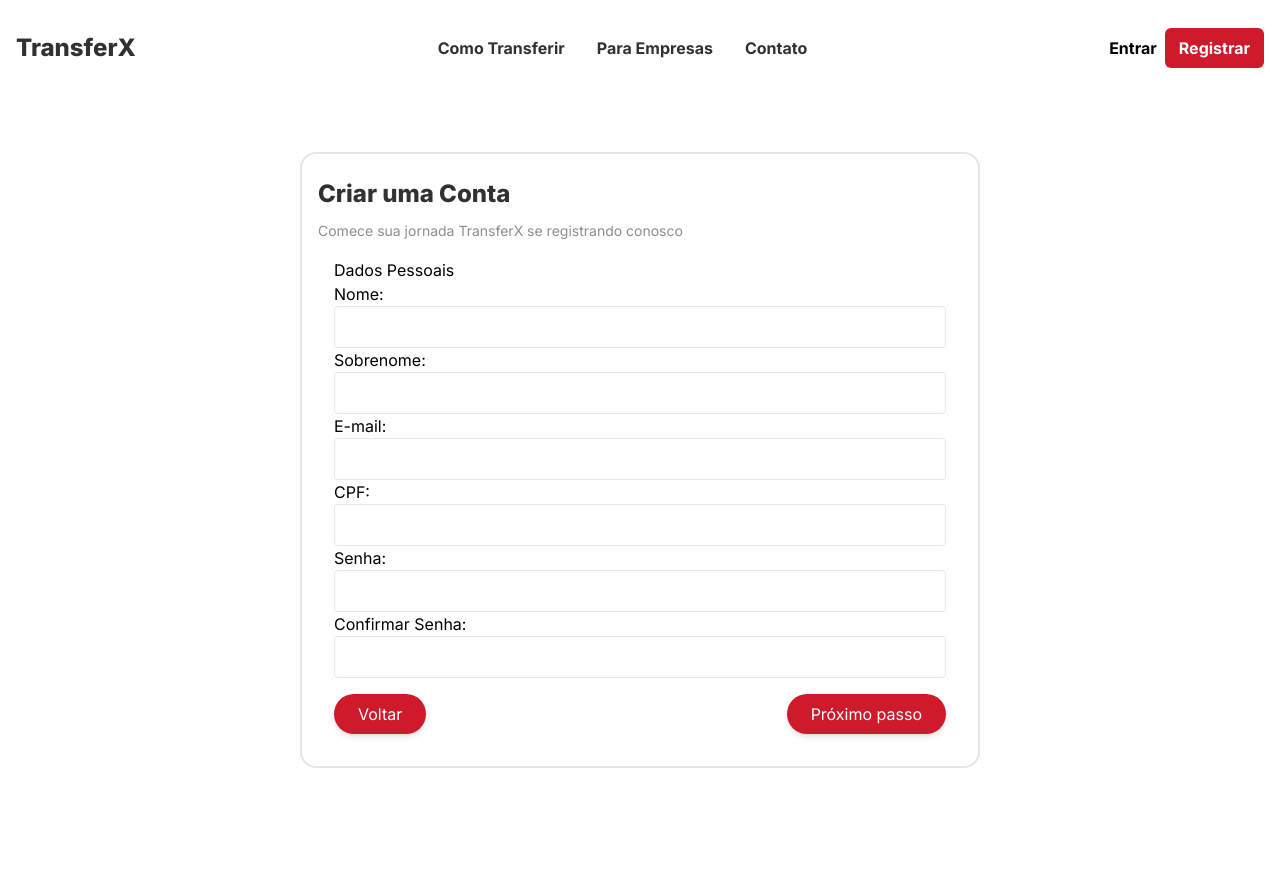
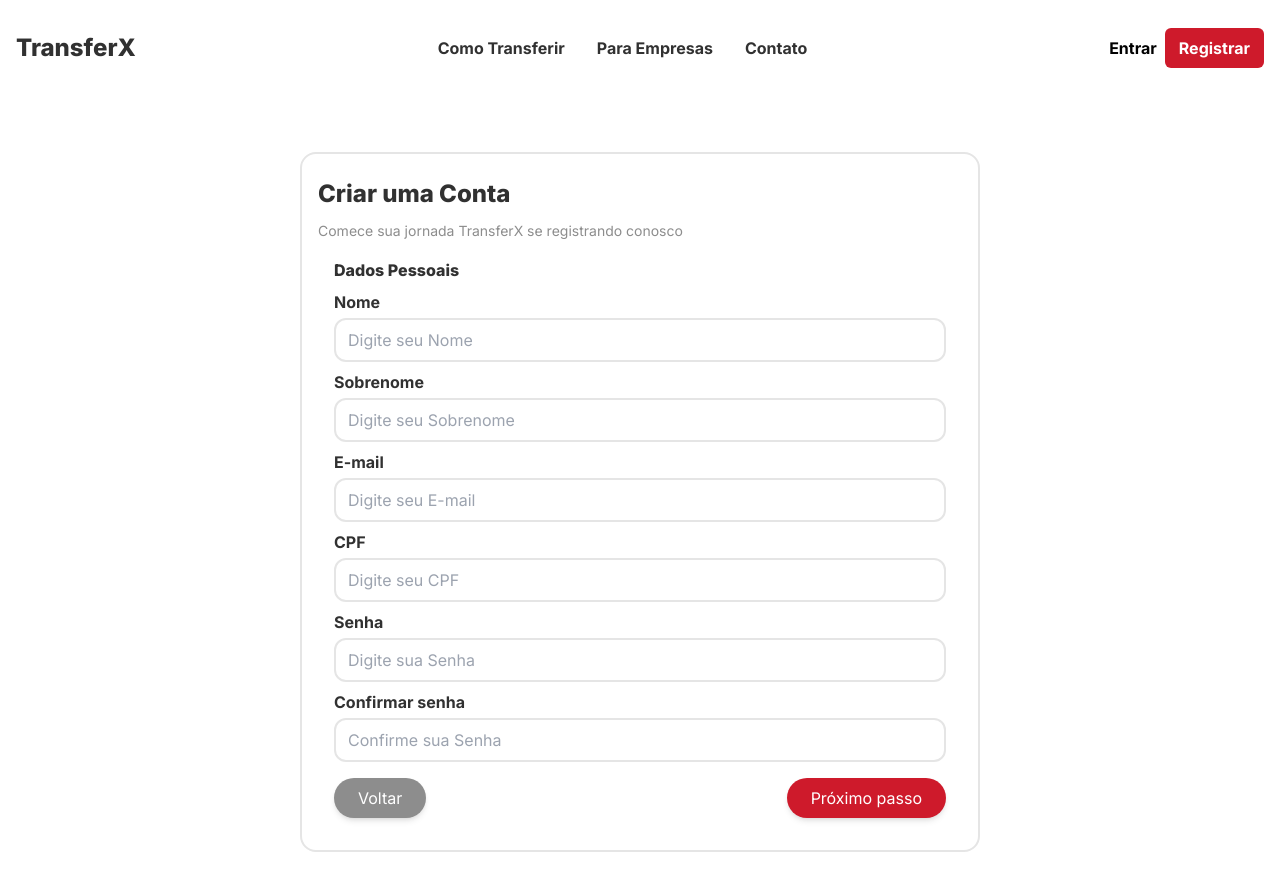
Before and after one commit to TransferX/transferxFront, a Next.js app: page /registrar in a window 1280 px wide. Shown: the top 890 px of the page. Before the commit the page ends 824 px from the top, so only its background shows below. Built offline with nearby package versions, Linux system fonts and the light colour scheme.

Commit message:
[FEAT] Form Cadastro de usuário

```diff
--- a/app/_components/forms/MultistepForm.tsx
+++ b/app/_components/forms/MultistepForm.tsx
@@ -26,7 +26,7 @@ const MultistepForm: React.FC<MultistepFormProps> = ({ steps, onFinish, showFini
           <button
             type="button"
             onClick={prevStep}
-            className="bg-vermelho text-white px-6 py-2 rounded-full shadow-md"
+            className="bg-cinzaClaro text-white px-6 py-2 rounded-full shadow-md"
             disabled={currentStep === 0}
           >
             Voltar
--- a/app/_components/forms/cadastroForm/AddressDetailsStep.tsx
+++ b/app/_components/forms/cadastroForm/AddressDetailsStep.tsx
@@ -1,32 +1,71 @@
 import React from 'react';
+import Input from '../../ui/Input';
 
 const AddressDataStep = () => (
   <div>
-    <h2>Dados do Endereço</h2>
-    <label>
-      Rua:
-      <input type="text" name="street" className="border p-2 rounded w-full" />
-    </label>
-    <label>
-      Bairro:
-      <input type="text" name="neighborhood" className="border p-2 rounded w-full" />
-    </label>
-    <label>
-      Número:
-      <input type="text" name="number" className="border p-2 rounded w-full" />
-    </label>
-    <label>
-      Cidade:
-      <input type="text" name="city" className="border p-2 rounded w-full" />
-    </label>
-    <label>
-      Estado:
-      <input type="text" name="state" className="border p-2 rounded w-full" />
-    </label>
-    <label>
-      CEP:
-      <input type="text" name="cep" className="border p-2 rounded w-full" />
-    </label>
+     <h6 className=" font-extrabold text-cinzaMedio text-1xl ">
+      Dados do Endereço
+     </h6>
+
+    <Input
+label="Logradouro"
+placeholder="Digite seu logradouro"
+id="logradouro"
+name="logradouro"
+type="logradouro"
+/>
+
+<Input
+label="Número"
+placeholder="Número do Logradouro"
+id="Número"
+name="Número"
+type="Número"
+/>
+
+<Input
+label="Complemento"
+placeholder="Complemento do Logradouro"
+id="complemento"
+name="complemento"
+type="complemento"
+/>
+
+<Input
+label="Código Postal"
+placeholder="Digite seu Código Postal"
+id="codigoPostal"
+name="codigoPostal"
+type="codigoPostal"
+/>
+
+<Input
+label="Bairro"
+placeholder="Digite seu Bairro"
+id="bairro"
+name="bairro"
+type="bairro"
+/>
+
+
+<Input
+label="Cidade"
+placeholder="Digite sua Cidade"
+id="cidade"
+name="cidade"
+type="cidade"
+/>
+
+
+<Input
+label="Estado"
+placeholder="Digite o Estado"
+id="estado"
+name="estado"
+type="estado"
+/>
+
+
   </div>
 );
 
--- a/app/_components/forms/cadastroForm/PersonalDetailsStep.tsx
+++ b/app/_components/forms/cadastroForm/PersonalDetailsStep.tsx
@@ -1,32 +1,50 @@
-import React from 'react';
+import Input from "../../ui/Input";
 
 const PersonalDataStep = () => (
   <div>
-    <h2>Dados Pessoais</h2>
-    <label>
-      Nome:
-      <input type="text" name="firstName" className="border p-2 rounded w-full" />
-    </label>
-    <label>
-      Sobrenome:
-      <input type="text" name="lastName" className="border p-2 rounded w-full" />
-    </label>
-    <label>
-      E-mail:
-      <input type="email" name="email" className="border p-2 rounded w-full" />
-    </label>
-    <label>
-      CPF:
-      <input type="text" name="cpf" className="border p-2 rounded w-full" />
-    </label>
-    <label>
-      Senha:
-      <input type="password" name="password" className="border p-2 rounded w-full" />
-    </label>
-    <label>
-      Confirmar Senha:
-      <input type="password" name="confirmPassword" className="border p-2 rounded w-full" />
-    </label>
+  <h6 className=" font-extrabold text-cinzaMedio text-1xl ">Dados Pessoais</h6>
+    <Input
+      label="Nome"
+      placeholder="Digite seu Nome"
+      id="nome"
+      name="nome"
+      type="nome"
+    />
+    <Input
+      label="Sobrenome"
+      placeholder="Digite seu Sobrenome"
+      id="sobrenome"
+      name="sobrenome"
+      type="sobrenome"
+    />
+    <Input
+      label="E-mail"
+      placeholder="Digite seu E-mail"
+      id="E-mail"
+      name="E-mail"
+      type="E-mail"
+    />
+    <Input
+      label="CPF"
+      placeholder="Digite seu CPF"
+      id="cpf"
+      name="cpf"
+      type="cpf"
+    />
+    <Input
+      label="Senha"
+      placeholder="Digite sua Senha"
+      id="senha"
+      name="senha"
+      type="senha"
+    />
+    <Input
+      label="Confirmar senha"
+      placeholder="Confirme sua Senha"
+      id="confirmarSenha"
+      name="confirmarSenha"
+      type="confirmarSenha"
+    />
   </div>
 );
 
--- a/package.json
+++ b/package.json
@@ -11,18 +11,15 @@
   "dependencies": {
     "@headlessui/react": "^2.0.4",
     "@heroicons/react": "^2.1.4",
-    "@hookform/resolvers": "^3.9.0",
     "class-variance-authority": "^0.7.0",
     "clsx": "^2.1.1",
     "lucide-react": "^0.400.0",
     "next": "14.2.4",
     "react": "^18",
     "react-dom": "^18",
-    "react-hook-form": "^7.52.1",
     "react-icons": "^5.2.1",
     "tailwind-merge": "^2.3.0",
-    "tailwindcss-animate": "^1.0.7",
-    "yup": "^1.4.0"
+    "tailwindcss-animate": "^1.0.7"
   },
   "devDependencies": {
     "@types/node": "^20",
```
Also changed, not shown: 1 other file (tests, documents, lock files or other folders).
